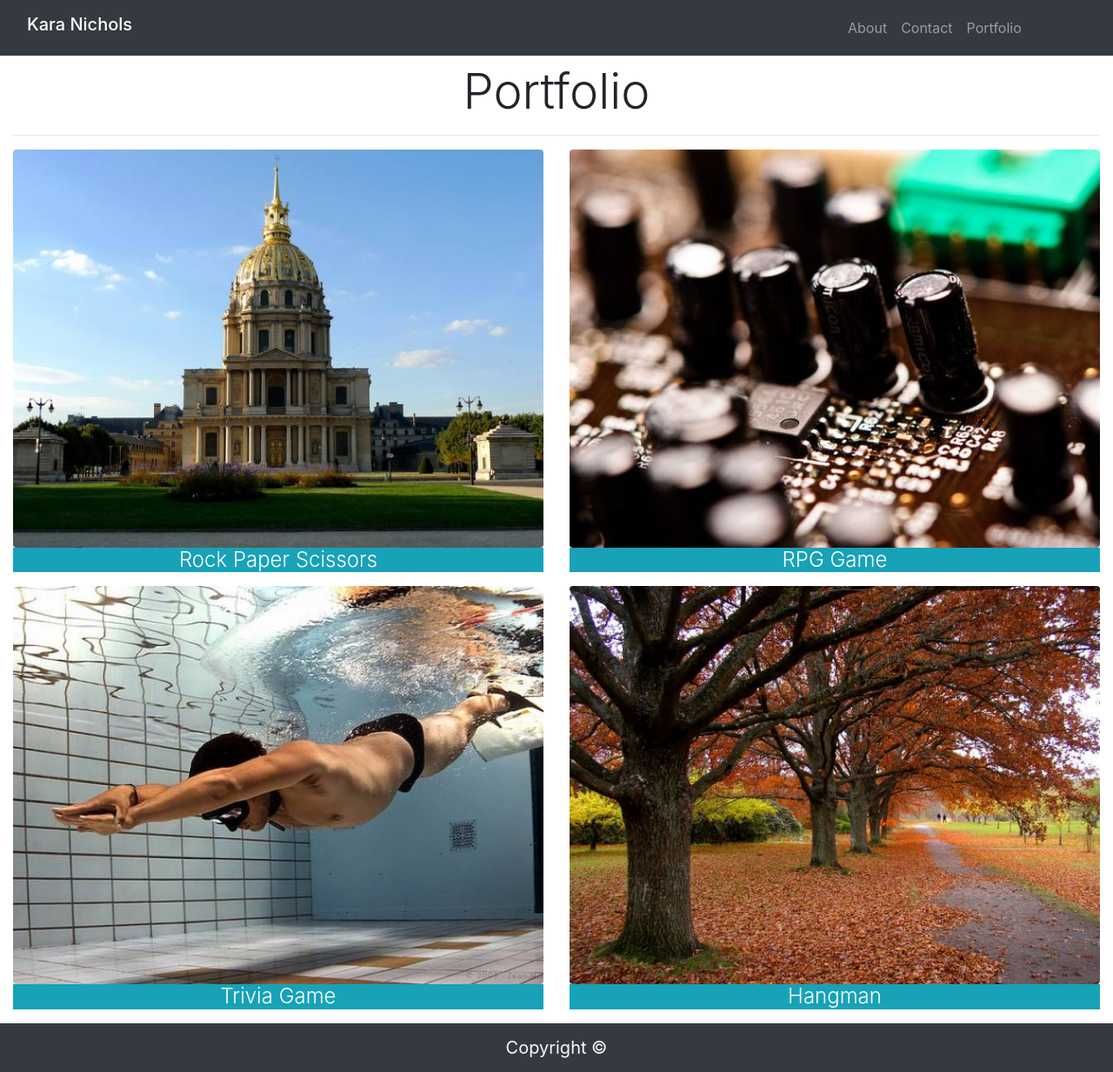
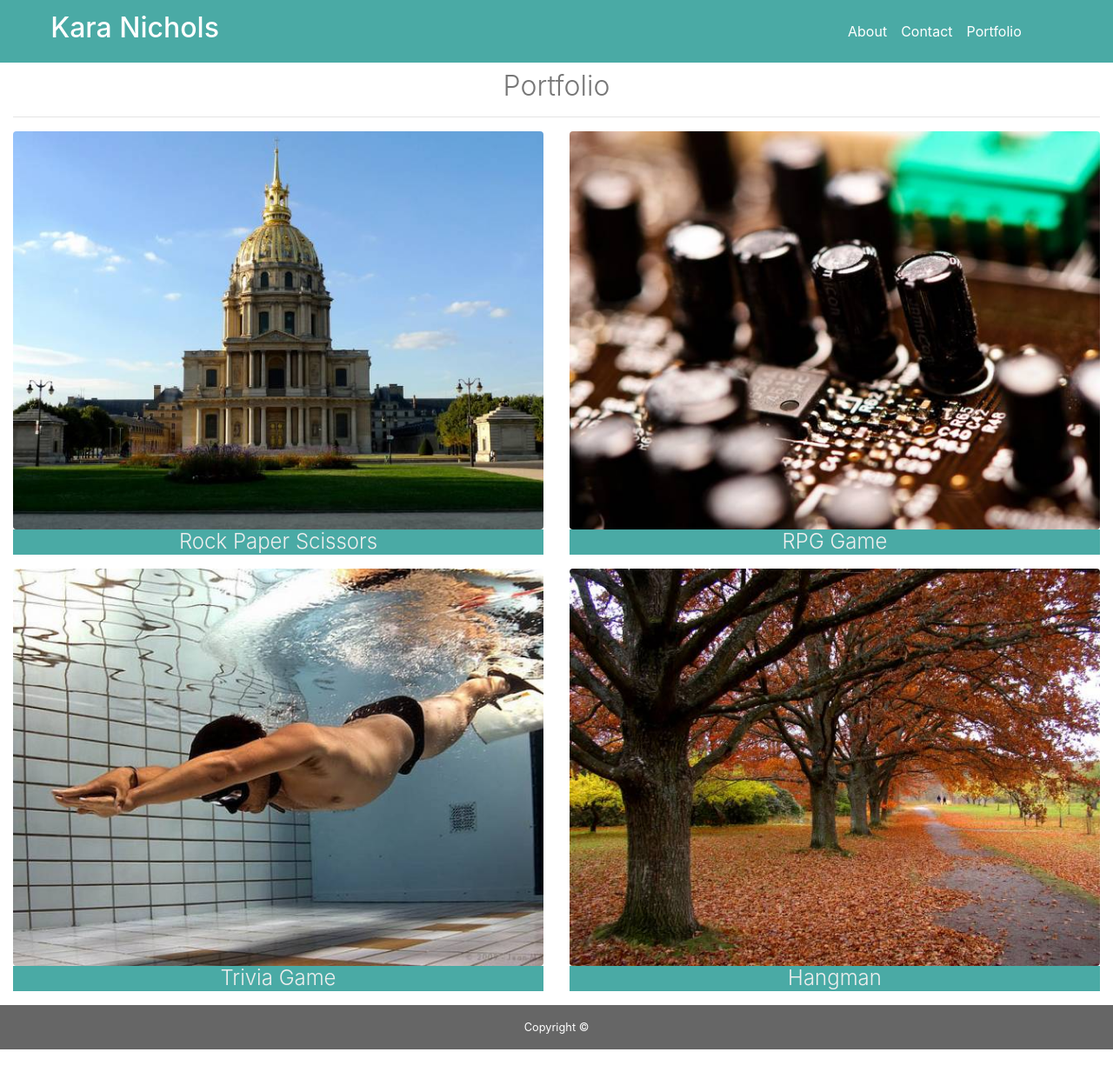
Before and after one commit to lnicholskara/Bootstrap-Portfolio, a plain HTML site: page portfolio.html in a window 1280 px wide. Shown: the whole page at 87% size. After the commit the page ends 1207 px from the top, so only its background shows below. Drawn offline with nearby package versions, Linux system fonts and the light colour scheme.

Commit message:
added second personalized style sheet

```diff
--- /dev/null
+++ b/assets/style.css
@@ -0,0 +1,72 @@
+body {
+   color: #777777;
+   background-color: #ffffff;
+}
+
+.navbar {
+    background-color: #666666;
+    color: #ffffff;
+}
+
+.navbar-expand-lg {
+    background-color: #4aaaa5;
+    padding-bottom: 3% #cccccc;
+}
+
+.navbar-brand {
+    color: #ffffff;
+    font-size: 2em;
+    height: auto;
+    padding: 0% 3%;
+}
+
+.navbar-toggler-icon {
+    background-color: #666666;
+}
+
+.nav-link {
+    color: #ffffff;
+}
+
+.nav-link:hover {
+    color: #bbbbbb;
+}
+
+.nav-link:active {
+    color: #eeeeee;
+}
+
+.display-4 {
+    font-size: 2em;
+}
+
+.btn {
+    background-color: #4aaaa5;
+    color: #eeeeee;
+    font-weight: 500;
+}
+
+.btn:active {
+    background-color: #666666;
+}
+
+.h-75 {
+    background-color: #4aaaa5;
+    color: #eeeeee;
+}
+
+.Image1:hover {
+    opacity: .8;
+}
+
+.Image2:hover {
+    opacity: .8;
+}
+
+.Image3:hover {
+    opacity: .8;
+}
+
+.Image4:hover {
+    opacity: .8;
+}
--- a/portfolio.html
+++ b/portfolio.html
@@ -6,7 +6,8 @@
        <title>Kara Nichols</title>
        <meta name="viewport" content="width=device-width, initial-scale=1">
        <link rel="stylesheet" href="https://stackpath.bootstrapcdn.com/bootstrap/4.1.3/css/bootstrap.min.css" integrity="sha384-MCw98/SFnGE8fJT3GXwEOngsV7Zt27NXFoaoApmYm81iuXoPkFOJwJ8ERdknLPMO" crossorigin="anonymous">
-   </head>
+       <link rel="stylesheet" type="text/css" media="screen" href="assets/style.css"/>
+    </head>
 
 <body>
 
@@ -14,7 +15,7 @@
 
         <header>
 
-            <nav class="navbar navbar-expand-lg navbar-dark bg-dark row">
+            <nav class="navbar navbar-expand-lg row">
 
                 <div class="col-9">
                     <h1 class="navbar-brand" href="#">Kara Nichols</h1>
@@ -58,14 +59,14 @@
                 <div class="col-12 col-lg-6">
                     <figure class="Image1">
                         <img src="assets/GenericImage1.jpg" class="img-fluid rounded mx-auto d-block" style="max-width: 100%; height: auto;" alt="Responsive image">
-                            <figcaption class="bg-info text-white h-50 position-relative mx-auto"><h4 class="text-center font-weight-light">Rock Paper Scissors</h4></figcaption>
+                            <figcaption class="h-75 position-relative mx-auto"><h4 class="text-center font-weight-light">Rock Paper Scissors</h4></figcaption>
                     </figure>
                 </div>
 
                <div class="col-12 col-lg-6">
                     <figure class="Image2">
                         <img src="assets/GenericImage2.jpg" class="img-fluid rounded mx-auto d-block" style="max-width: 100%; height: auto;" alt="Responsive image">
-                            <figcaption class="bg-info text-white h-50 position-relative mx-auto"><h4 class="text-center font-weight-light">RPG Game</h4></figcaption>
+                            <figcaption class="h-75 position-relative mx-auto"><h4 class="text-center font-weight-light">RPG Game</h4></figcaption>
                     </figure>
 
                 </div>
@@ -78,14 +79,14 @@
                 <div class="col-12 col-lg-6">
                     <figure class="Image3">
                         <img src="assets/GenericImage3.jpg" class="img-fluid rounded mx-auto d-block" style="max-width: 100%; height: auto;" alt="Responsive image">
-                            <figcaption class="bg-info text-white h-50 mx-auto position-relative"><h4 class="text-center font-weight-light">Trivia Game</h4></figcaption>
+                            <figcaption class="h-75 mx-auto position-relative"><h4 class="text-center font-weight-light">Trivia Game</h4></figcaption>
                     </figure>
                 </div>
 
                 <div class="col-12 col-lg-6">
                     <figure class="Image4">
                         <img src="assets/GenericImage4.jpg" class="img-fluid rounded mx-auto d-block" style="max-width: 100%; height: auto;" alt="Responsive image">
-                            <figcaption class="bg-info text-white h-50 position-relative mx-auto"><h4 class="text-center font-weight-light">Hangman</h4></figcaption>
+                            <figcaption class="h-75 position-relative mx-auto"><h4 class="text-center font-weight-light">Hangman</h4></figcaption>
                     </figure>
                 </div>
 
@@ -101,8 +102,8 @@
 
    </div>
 
-    <nav class="navbar navbar-dark bg-dark">
-        <a class="navbar-brand mx-auto text-light display-4 small">Copyright ©</a>
+    <nav class="navbar">
+        <a class="navbar mx-auto small">Copyright ©</a>
     </nav>
 
   <script src="https://code.jquery.com/jquery-3.3.1.slim.min.js" integrity="sha384-q8i/X+965DzO0rT7abK41JStQIAqVgRVzpbzo5smXKp4YfRvH+8abtTE1Pi6jizo" crossorigin="anonymous"></script>
```
Also changed, not shown: contact.html (+6 -5 lines), index.html (+6 -5 lines).
